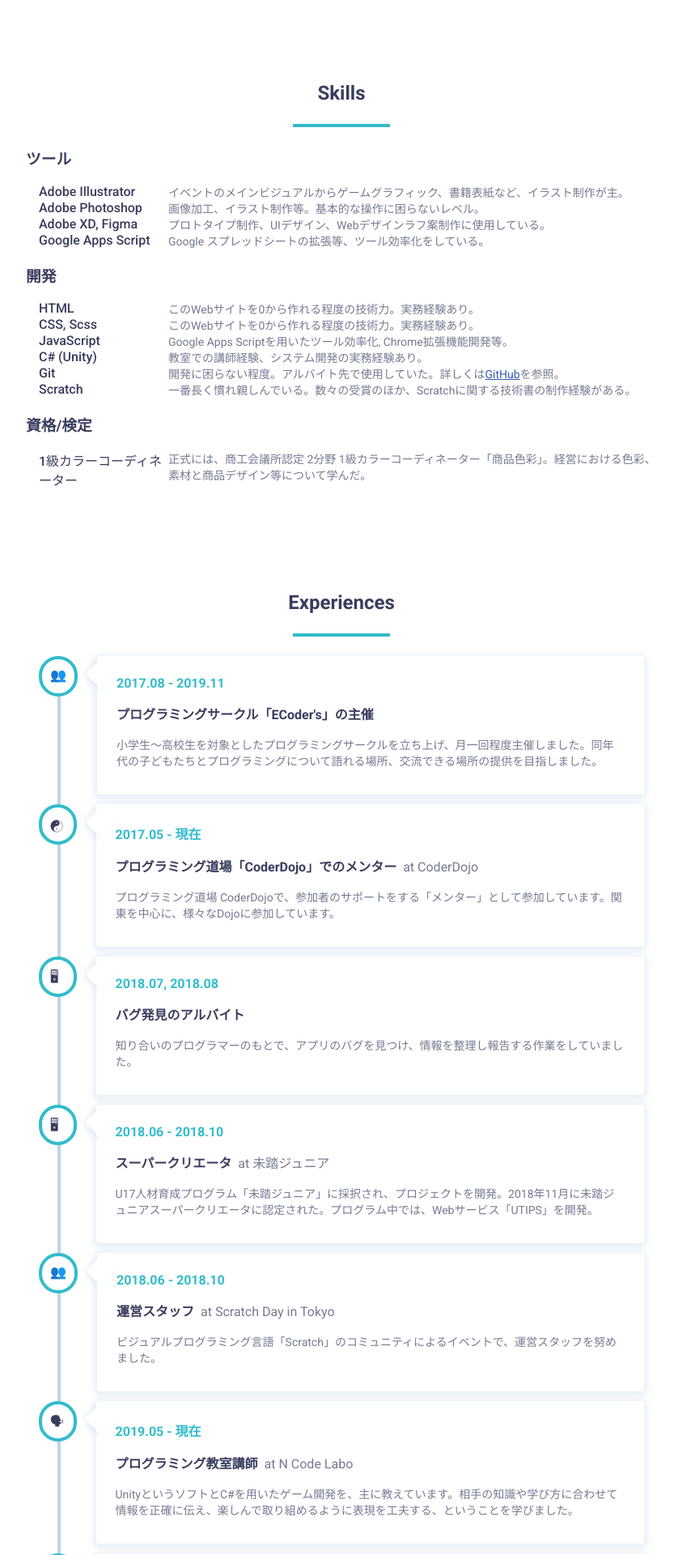
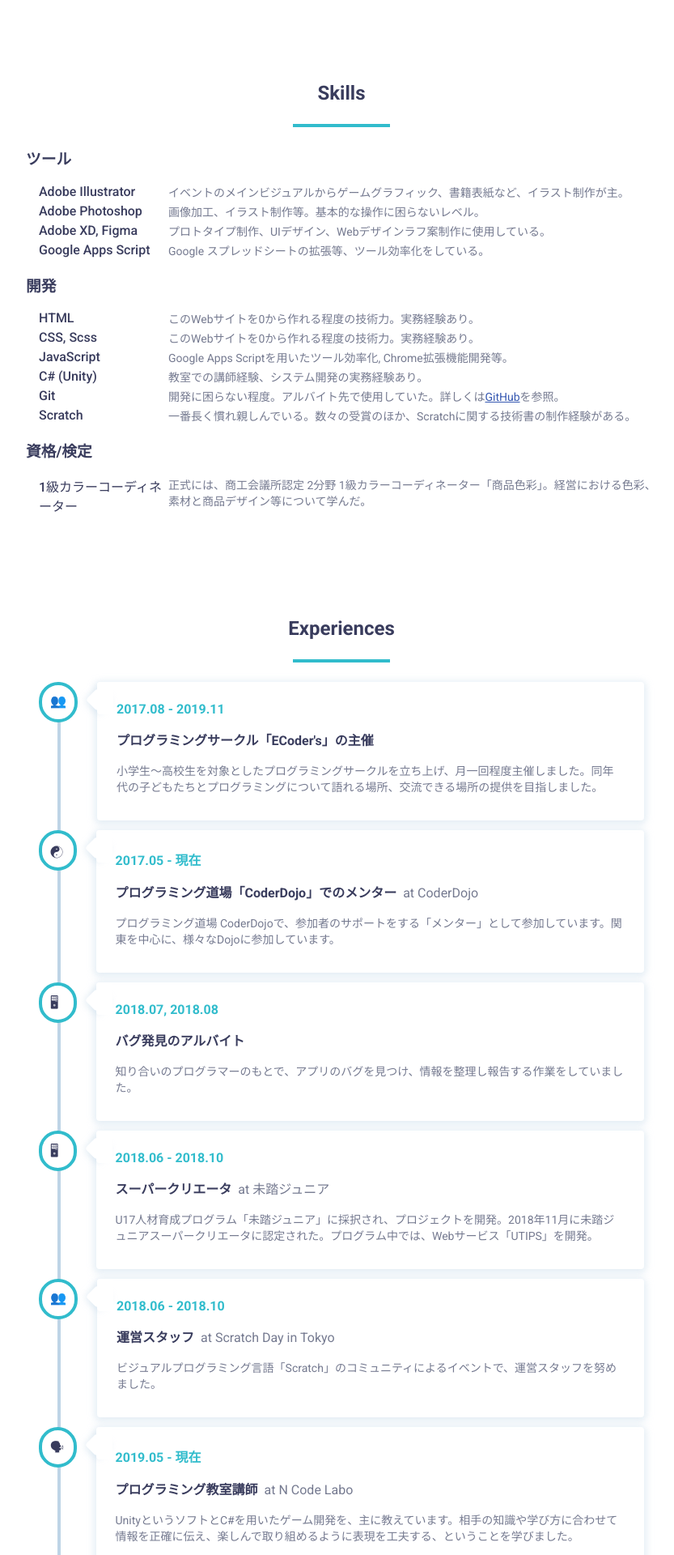
Before and after one commit to madoreenu/yuki384.github.io, a Jekyll site: the page built from about.md, in a window 1280 px wide. Shown: the part 622-2542 px from the top of the page at 81% size, without its empty margins (218-1051 px from the left). Built offline with Jekyll 4.4.1, drawn with Linux system fonts in a browser that asks for light colours; nearby versions of some CDN libraries; some web fonts are replaced.

Commit message:
Change line-height of skill-list

```diff
--- a/assets/css/main.scss
+++ b/assets/css/main.scss
@@ -809,6 +809,7 @@ text-decoration: none;
   }
   li{
     display: flex;
+    margin-bottom: 4px;
   }
 }
 .skill-name{
```
